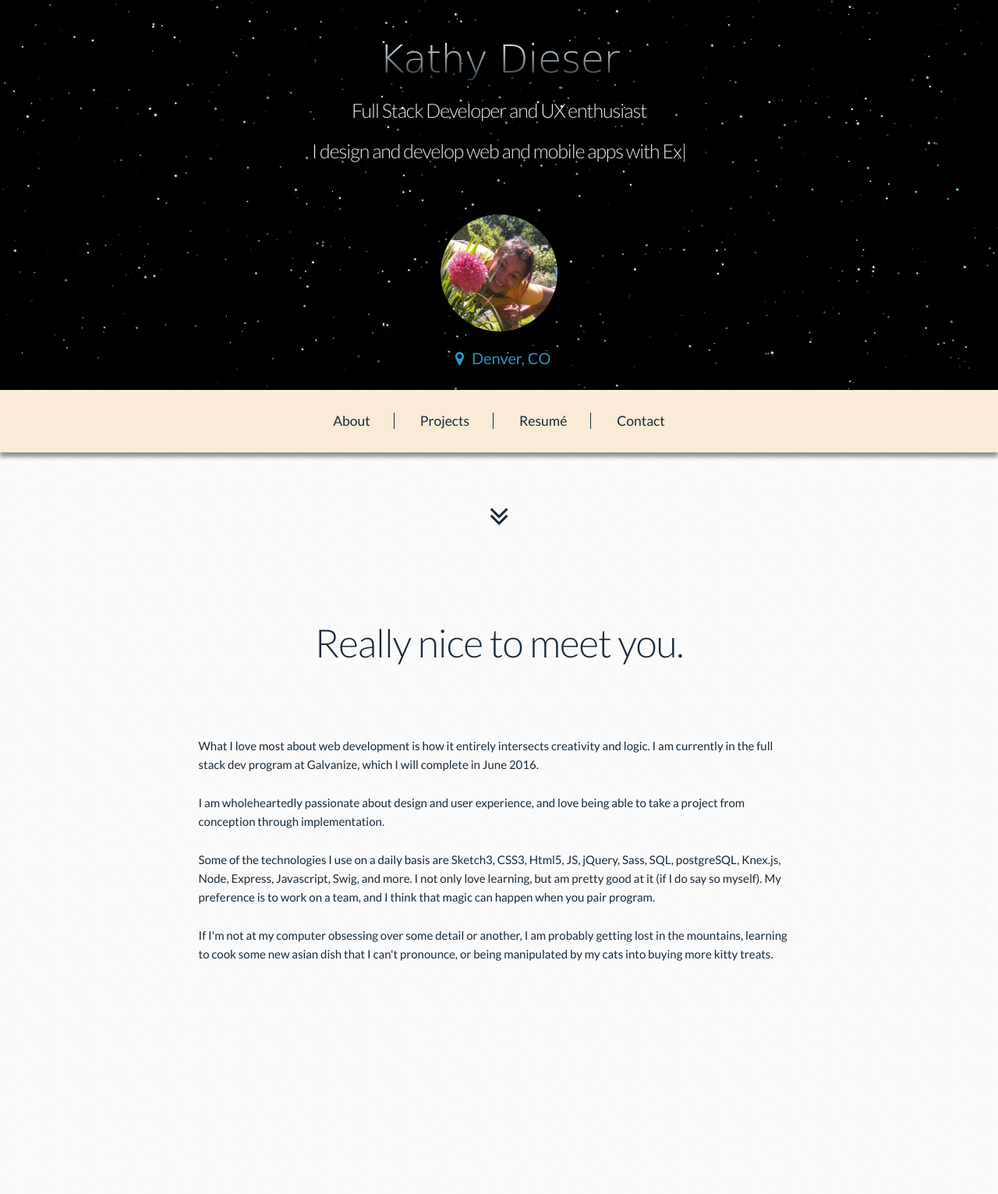
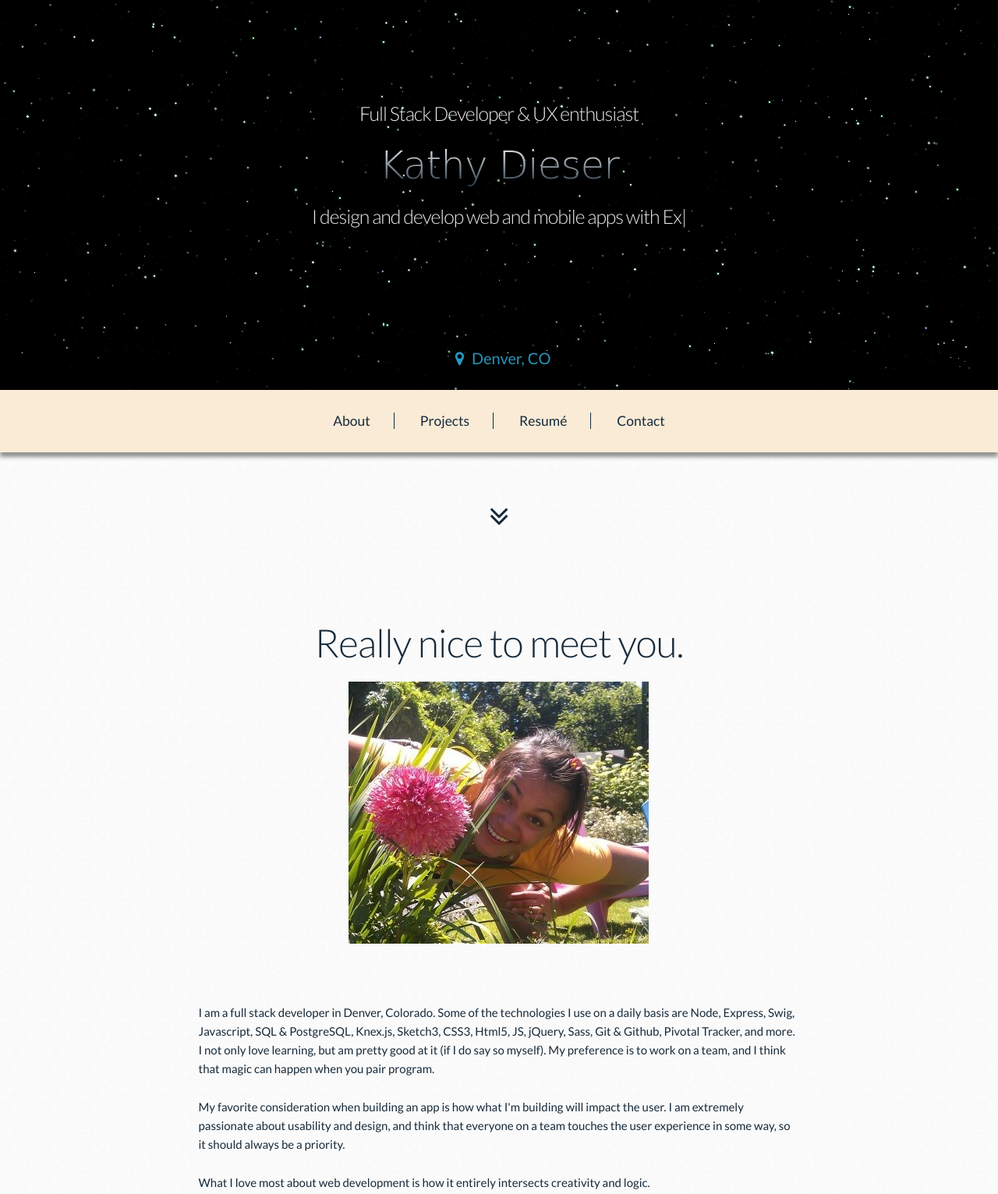
Before and after one commit to katdiese/portfolio-redo, a website: page src/index.html in a window 1280 px wide. Shown: the top 1531 px of the page at 78% size. Drawn offline with nearby package versions, Linux system fonts and the light colour scheme; a web font is replaced by a local one.

Commit message:
moved around elements

```diff
--- a/src/index.html
+++ b/src/index.html
@@ -23,12 +23,13 @@
     <header>
       <div class="twinkling">
         <div class="hero-text">
+          <div class="curve-contain">
+          <h2 id="curve" class="descrip">Full Stack Developer & UX enthusiast</h2>
+          </div>
           <h1>Kathy Dieser</h1>
-          <h2 class="descrip">Full Stack Developer and UX enthusiast</h2>
           <h2>I design and develop web and mobile apps with <span class="toolkit"></span></h2>
         </div>
         <div class="location">
-          <img class="profile" src="../../images/me.jpg">
           <a href="https://goo.gl/maps/9MhUG1kkzoy"><p><i class="fa fa-map-marker"></i>Denver, CO</p>
         </div></a>
       </div>
@@ -47,18 +48,20 @@
         <section class="about">
           <div class="about-greet eight offset-by-two columns">
             <h1>Really nice to meet you.</h1>
+            <img class="profile" src="../../images/me.jpg">
           </div>
           <div class="about-words eight offset-by-two columns ">
-            <p>What I love most about web development is how it entirely intersects creativity and logic. I am currently in the full stack dev program at Galvanize, which I will complete in June 2016.</p>
-            <p>I am wholeheartedly passionate about design and user experience, and love being able to take a project from conception through implementation.</p>
-            <p>Some of the technologies I use on a daily basis are Sketch3, CSS3, Html5, JS, jQuery, Sass, SQL, postgreSQL, Knex.js, Node, Express, Javascript, Swig, and more. I not only love learning, but am pretty good at it (if I do say so myself). My preference is to work on a team, and I think that magic can happen when you pair program.</p>
+            <p>I am a full stack developer in Denver, Colorado. Some of the technologies I use on a daily basis are Node, Express, Swig, Javascript, SQL & PostgreSQL, Knex.js, Sketch3, CSS3, Html5, JS, jQuery, Sass, Git & Github, Pivotal Tracker, and more. I not only love learning, but am pretty good at it (if I do say so myself). My preference is to work on a team, and I think that magic can happen when you pair program.</p>
+            <p>My favorite consideration when building an app is how what I'm building will impact the user. I am extremely passionate about usability and design, and think that everyone on a team touches the user experience in some way, so it should always be a priority.</p>
+            <p>What I love most about web development is how it entirely intersects creativity and logic.</p>
             <p>If I'm not at my computer obsessing over some detail or another, I am probably getting lost in the mountains, learning to cook some new asian dish that I can't pronounce, or being manipulated by my cats into buying more kitty treats.
             </p>
+            <p>I am currently in the full stack dev program at Galvanize, which I will complete in June 2016.</p>
           </div>
         </section>
-        <section class="projects" id="project-section">
+        <section class="projects">
           <div id="sequence" class="seq">
-            <h1>Recent Work</h1>
+            <h1 id="project-section">Recent Work</h1>
             <ul class="seq-canvas">
 
               <li class="seq-step1 seq-valign seq-in">
```
